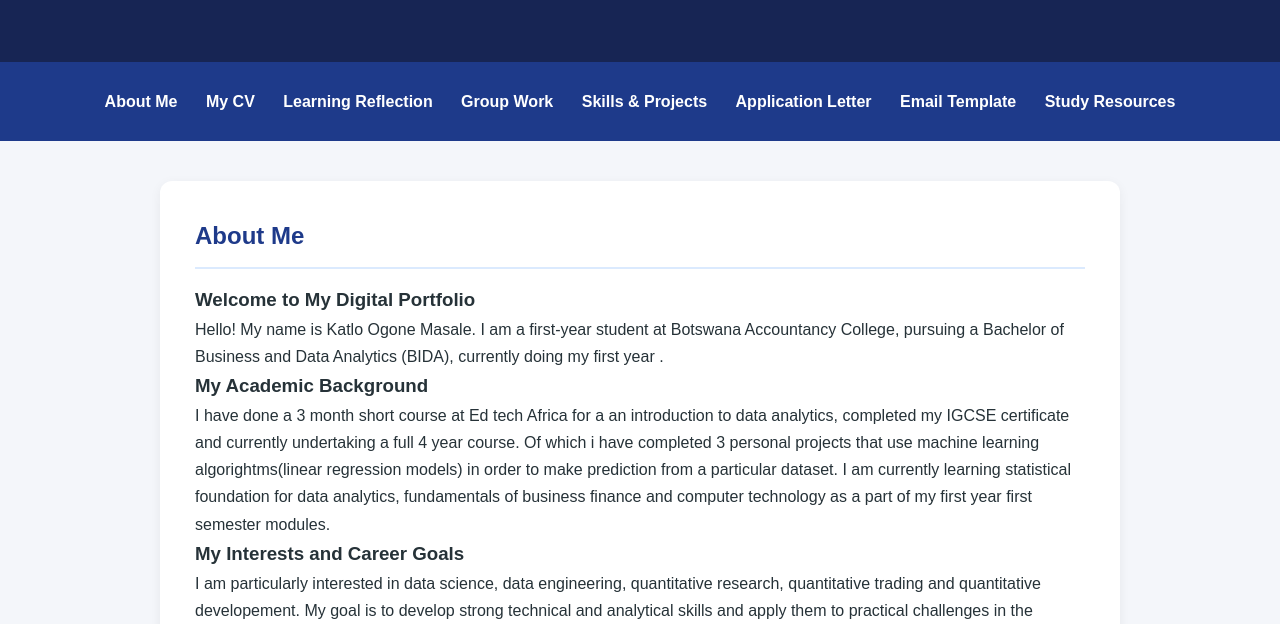
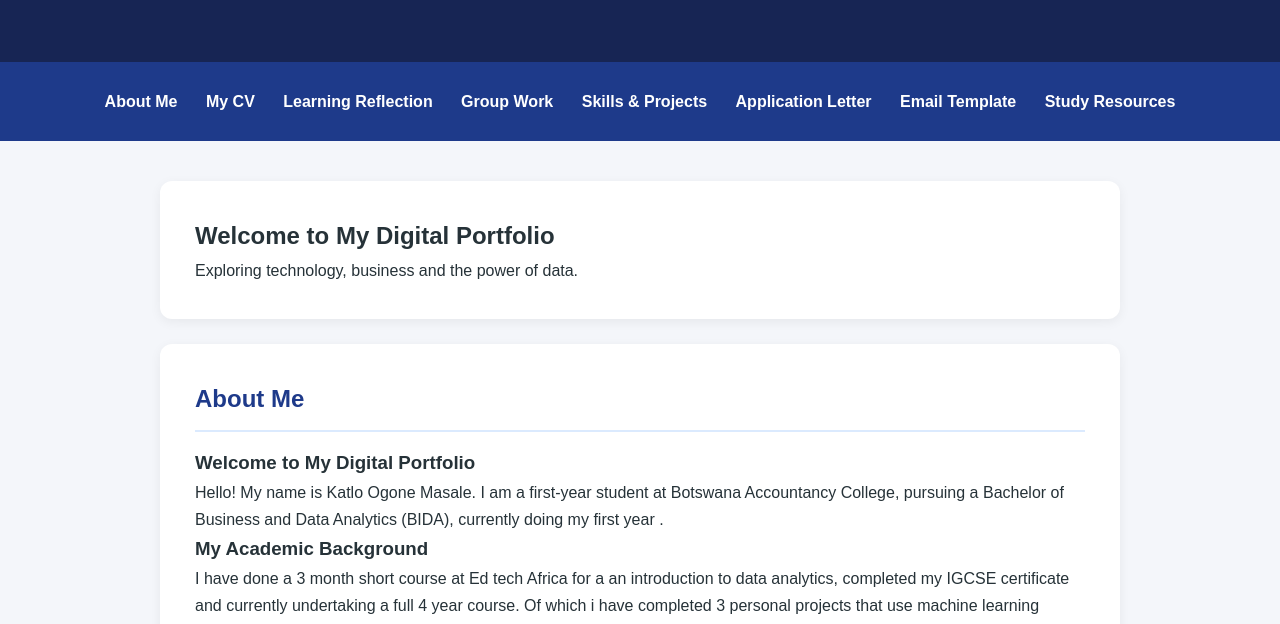
Before and after one commit to motsadiclot-png/css-digital-portfolio, a plain HTML site: page index.html in a window 1280 px wide. Shown: the part 170-794 px from the top of the page. Drawn offline with Linux system fonts and the light colour scheme.

Commit message:
Update index.html

```diff
--- a/index.html
+++ b/index.html
@@ -26,6 +26,10 @@
     </nav>
 
     <main>
+        <section class="welcome">
+    <h1>Welcome to My Digital Portfolio</h1>
+    <p>Exploring technology, business and the power of data.</p>
+</section>
        <section id="about">
     <h2>About Me</h2>
 
```
